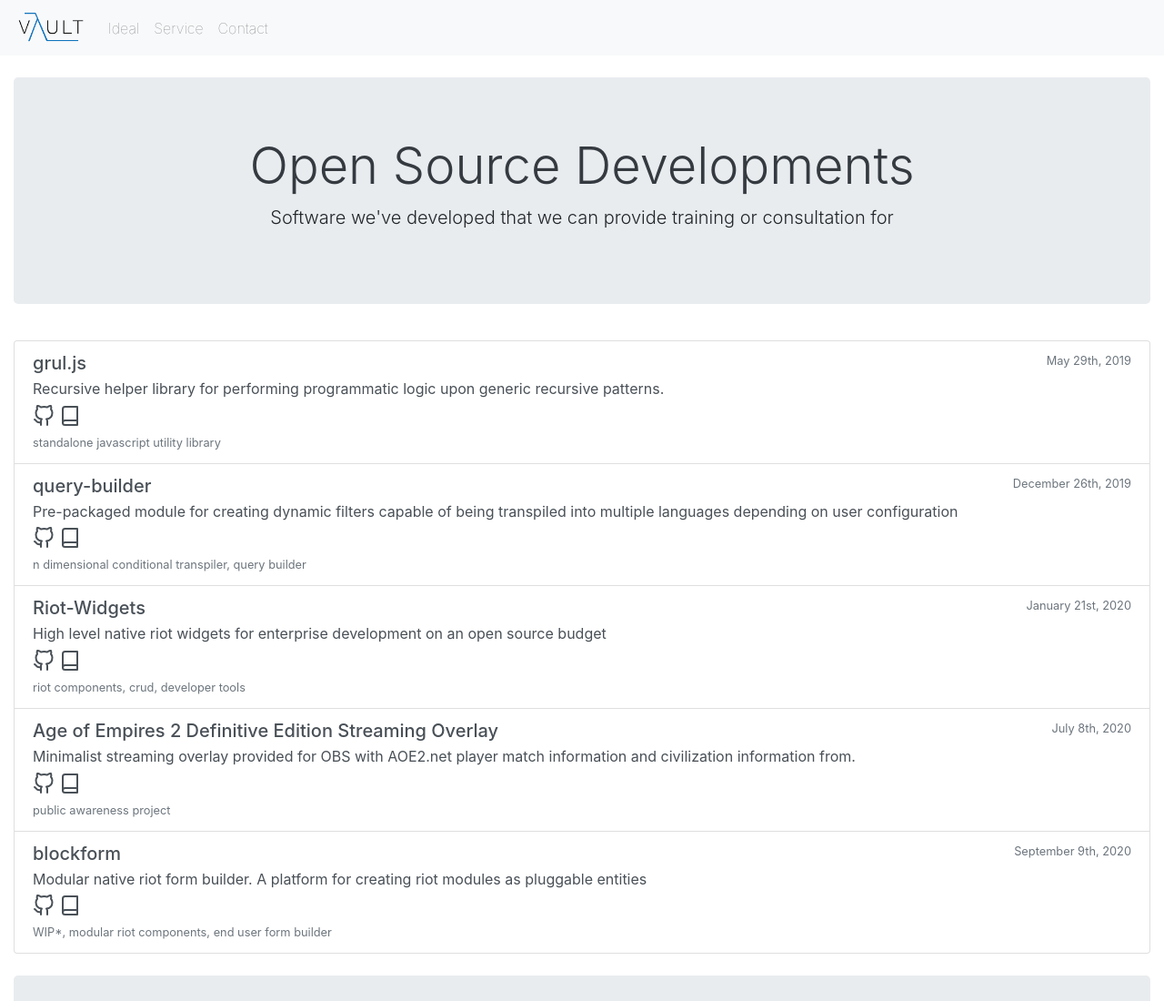
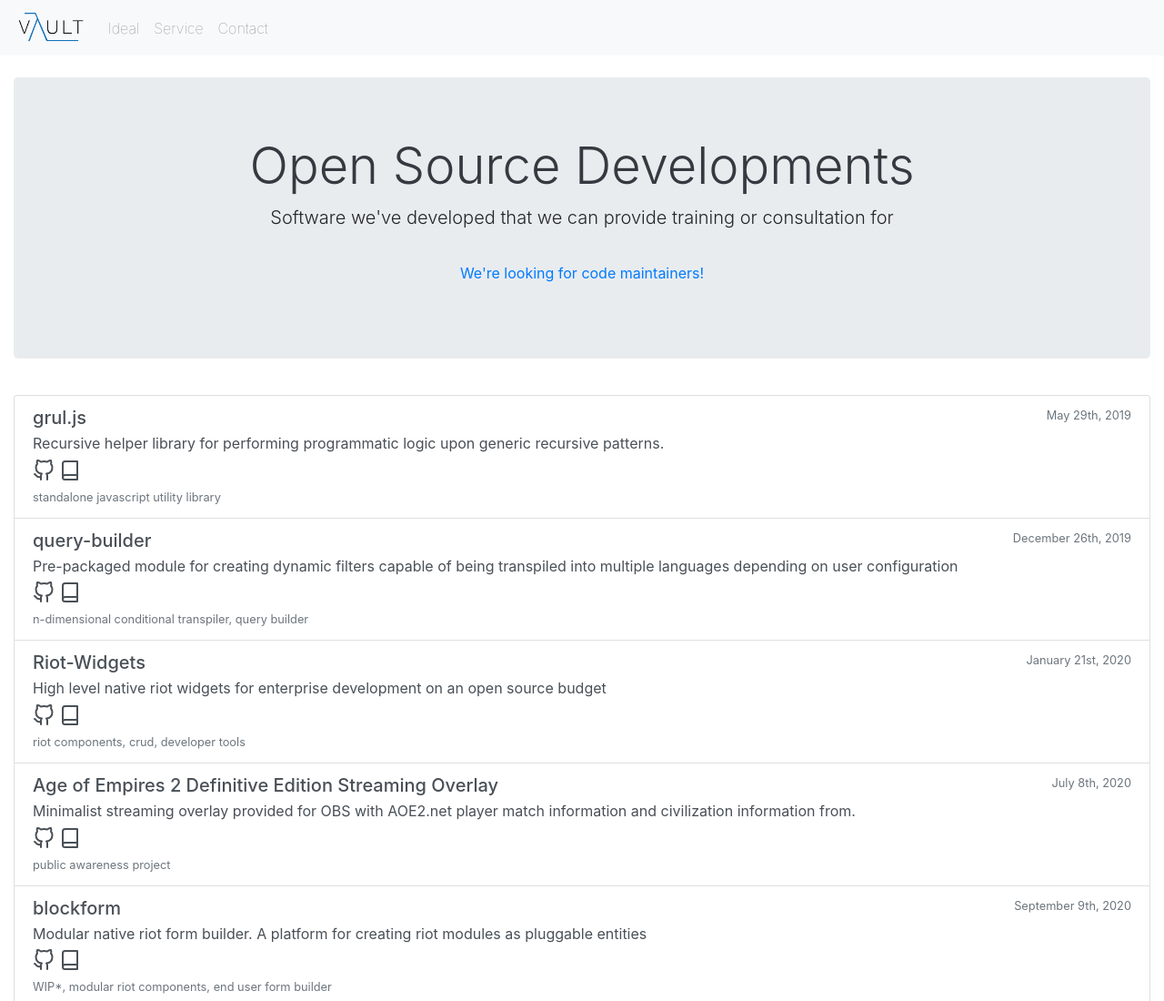
Before and after one commit to PredictabilityIsGood/VL-Website, a plain HTML site: page service.html in a window 1280 px wide. Shown: the top 1100 px of the page at 91% size. Drawn offline with Linux system fonts and the light colour scheme.

Commit message:
maintainer request

```diff
--- a/service.html
+++ b/service.html
@@ -52,6 +52,8 @@
         </h6>
         <p class="lead">
           Software we've developed that we can provide training or consultation for
+          <br><br>
+          <small><a href="mailto:info@vaultlambda.com?subject=Maintainer Request - I'd like to help out!">We're looking for code maintainers!</a></small>
         </p>
       </div>
     </div>
@@ -81,7 +83,7 @@
               <svg xmlns="http://www.w3.org/2000/svg" width="24" height="24" viewBox="0 0 24 24" fill="none" stroke="currentColor" stroke-width="2" stroke-linecap="round" stroke-linejoin="round" class="feather feather-github"><path d="M9 19c-5 1.5-5-2.5-7-3m14 6v-3.87a3.37 3.37 0 0 0-.94-2.61c3.14-.35 6.44-1.54 6.44-7A5.44 5.44 0 0 0 20 4.77 5.07 5.07 0 0 0 19.91 1S18.73.65 16 2.48a13.38 13.38 0 0 0-7 0C6.27.65 5.09 1 5.09 1A5.07 5.07 0 0 0 5 4.77a5.44 5.44 0 0 0-1.5 3.78c0 5.42 3.3 6.61 6.44 7A3.37 3.37 0 0 0 9 18.13V22"></path></svg>
               <svg xmlns="http://www.w3.org/2000/svg" width="24" height="24" viewBox="0 0 24 24" fill="none" stroke="currentColor" stroke-width="2" stroke-linecap="round" stroke-linejoin="round" class="feather feather-book"><path d="M4 19.5A2.5 2.5 0 0 1 6.5 17H20"></path><path d="M6.5 2H20v20H6.5A2.5 2.5 0 0 1 4 19.5v-15A2.5 2.5 0 0 1 6.5 2z"></path></svg>
             </p>
-            <small class="text-muted">n dimensional conditional transpiler, query builder</small>
+            <small class="text-muted">n-dimensional conditional transpiler, query builder</small>
           </a>
           <a href="https://github.com/PredictabilityIsGood/riot-widgets" class="list-group-item list-group-item-action flex-column align-items-start">
             <div class="d-flex w-100 justify-content-between">
```
